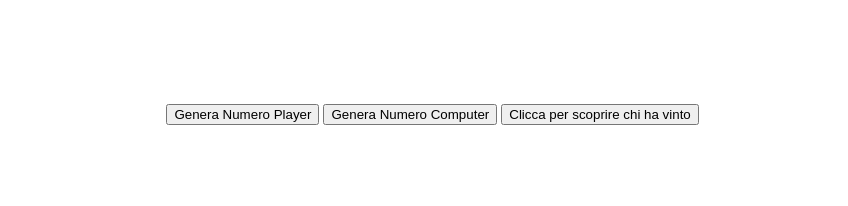
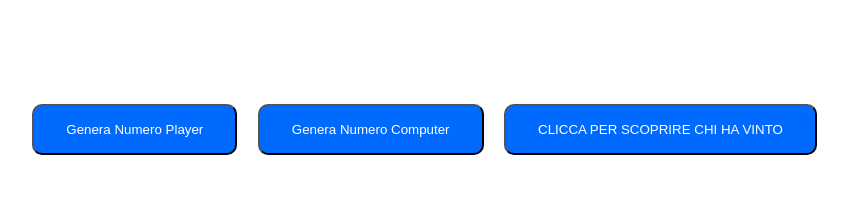
Before and after one commit to gabrieleomegna/js-mail-dadi, a plain HTML site: page Dadi/index.html in a window 1280 px wide. Shown: the whole page, without its empty margins (177-1025 px from the left). Drawn offline with Linux system fonts and the light colour scheme.

Commit message:
Modified style of buttons

```diff
--- a/Dadi/style/style.css
+++ b/Dadi/style/style.css
@@ -1,3 +1,6 @@
+body {
+    font-family: Helvetica, sans-serif;
+}
 .wrapper {
     display: flex;
     justify-content: center;
@@ -15,6 +18,14 @@ p {
 
 button {
     margin-bottom: 3rem;
+    padding: 1rem 2rem;
+    background-color: rgb(0, 106, 255);
+    color: white;
+    margin-right: 1rem;
+    border-radius: 10px;
+}
+button#winner {
+    text-transform: uppercase;
 }
 .first-two-p {
     width: 50%;
```
